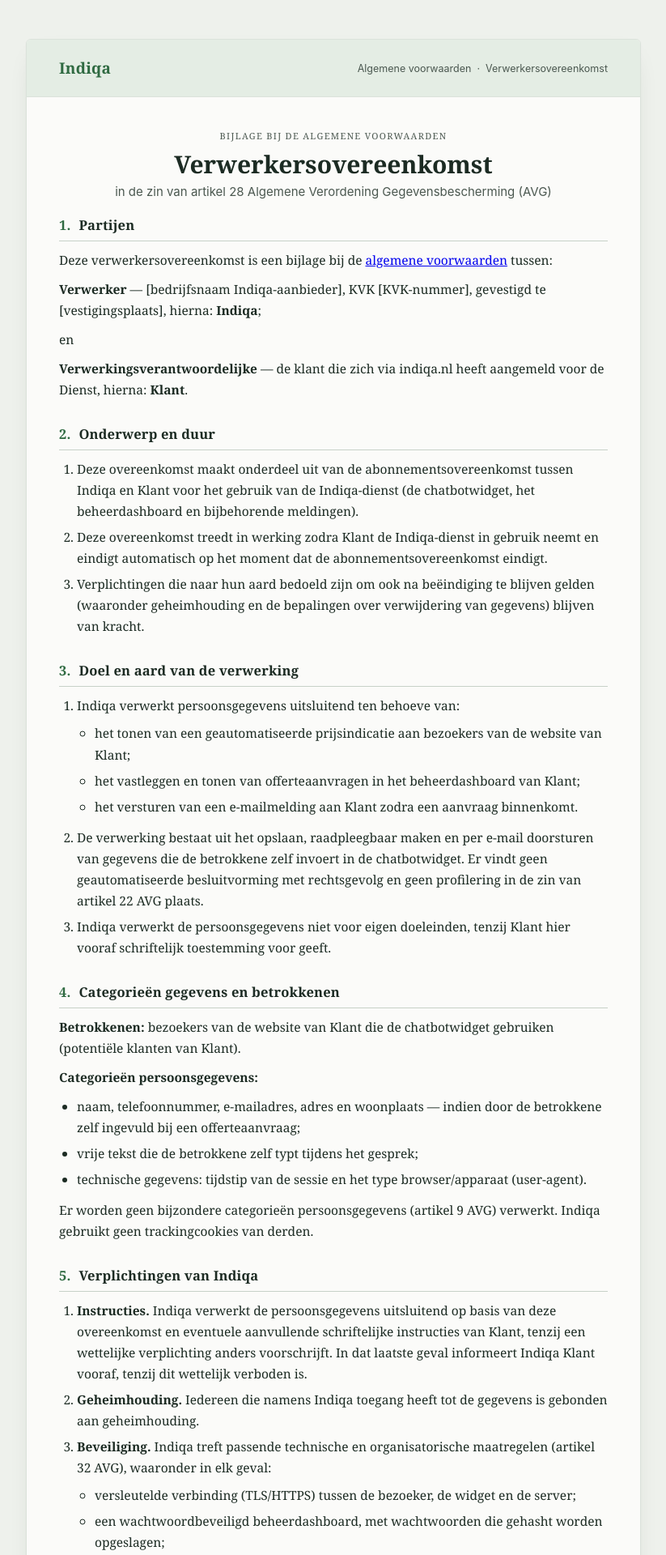
After one commit to MaikVeldman/hovenier-chatbot-demo, a Flask app: page /juridisch/verwerkersovereenkomst in a window 1280 px wide. The commit adds this page. Shown: the top 1920 px of the page at 81% size, without its empty margins (228-1051 px from the left). Run offline with Flask 3, Linux system fonts and the light colour scheme.

Commit message:
Voeg verplichte acceptatie van voorwaarden en verwerkersovereenkomst toe bij aanmelden
Nieuwe publieke pagina's /juridisch/algemene-voorwaarden en
/juridisch/verwerkersovereenkomst, plus een verplichte checkbox in het
aanmeldformulier. Acceptatietijdstip en documentversie worden per
gebruiker vastgelegd (DbUser.voorwaarden_geaccepteerd_op/_versie) als
bewijs bij eventuele discussie later.

```diff
--- a/infrastructure/db/db_models.py
+++ b/infrastructure/db/db_models.py
@@ -41,6 +41,8 @@ class DbUser(Base):
     wachtwoord_hash = Column(String(256), nullable=False)
     is_superadmin   = Column(Boolean, default=False, nullable=False)
     aangemaakt_op   = Column(DateTime, default=lambda: datetime.now(timezone.utc), nullable=False)
+    voorwaarden_geaccepteerd_op = Column(DateTime, nullable=True)
+    voorwaarden_versie         = Column(String(20), nullable=True)
 
     tenant = relationship("DbTenant", back_populates="users")
 
--- a/infrastructure/db/repositories/user_repository.py
+++ b/infrastructure/db/repositories/user_repository.py
@@ -40,8 +40,10 @@ class UserRepository:
         email: str,
         plain_password: str,
         is_superadmin: bool = False,
+        voorwaarden_versie: str | None = None,
     ) -> Optional[int]:
         try:
+            from datetime import datetime, timezone
             from infrastructure.db.database import SessionLocal
             from infrastructure.db.db_models import DbUser
             with SessionLocal() as db:
@@ -50,6 +52,10 @@ class UserRepository:
                     email=email.lower().strip(),
                     wachtwoord_hash=generate_password_hash(plain_password),
                     is_superadmin=is_superadmin,
+                    voorwaarden_geaccepteerd_op=(
+                        datetime.now(timezone.utc) if voorwaarden_versie else None
+                    ),
+                    voorwaarden_versie=voorwaarden_versie,
                 )
                 db.add(user)
                 db.commit()
--- a/server.py
+++ b/server.py
@@ -55,6 +55,8 @@ def _migrate_db() -> None:
             for sql in [
                 "ALTER TABLE tenant_configs ADD COLUMN volume_kortingen JSON",
                 "ALTER TABLE tenant_configs ADD COLUMN instellingen JSON",
+                "ALTER TABLE users ADD COLUMN voorwaarden_geaccepteerd_op TIMESTAMP",
+                "ALTER TABLE users ADD COLUMN voorwaarden_versie VARCHAR(20)",
             ]:
                 try:
                     conn.execute(text(sql))
@@ -366,6 +368,43 @@ def admin_logout():
 
 
 # ============================================================
+# Juridische documenten
+# ============================================================
+
+@app.route("/juridisch/algemene-voorwaarden")
+def algemene_voorwaarden():
+    from infrastructure.config.legal import (
+        INDIQA_BEDRIJFSNAAM, INDIQA_KVK, INDIQA_VESTIGINGSPLAATS,
+        INDIQA_CONTACT_EMAIL, TERMS_VERSION,
+    )
+    return render_template(
+        "juridisch/algemene_voorwaarden.html",
+        bedrijfsnaam=INDIQA_BEDRIJFSNAAM,
+        kvk=INDIQA_KVK,
+        vestigingsplaats=INDIQA_VESTIGINGSPLAATS,
+        contact_email=INDIQA_CONTACT_EMAIL,
+        terms_version=TERMS_VERSION,
+    )
+
+
+@app.route("/juridisch/verwerkersovereenkomst")
+def verwerkersovereenkomst():
+    from infrastructure.config.legal import (
+        INDIQA_BEDRIJFSNAAM, INDIQA_KVK, INDIQA_VESTIGINGSPLAATS,
+        HOSTING_PARTIJ, EMAIL_PARTIJ, TERMS_VERSION,
+    )
+    return render_template(
+        "juridisch/verwerkersovereenkomst.html",
+        bedrijfsnaam=INDIQA_BEDRIJFSNAAM,
+        kvk=INDIQA_KVK,
+        vestigingsplaats=INDIQA_VESTIGINGSPLAATS,
+        hosting_partij=HOSTING_PARTIJ,
+        email_partij=EMAIL_PARTIJ,
+        terms_version=TERMS_VERSION,
+    )
+
+
+# ============================================================
 # Registratie nieuwe Indiqa klant
 # ============================================================
 
@@ -439,6 +478,7 @@ def aanmelden():
         wachtwoord          = request.form.get("wachtwoord") or ""
         wachtwoord2         = request.form.get("wachtwoord2") or ""
         website_impl        = bool(request.form.get("website_implementatie"))
+        akkoord_voorwaarden = bool(request.form.get("akkoord_voorwaarden"))
 
         form = dict(bedrijfsnaam=bedrijfsnaam, regio=regio, email=email,
                     website_implementatie=website_impl)
@@ -452,6 +492,8 @@ def aanmelden():
             error = "Wachtwoord moet minimaal 8 tekens bevatten."
         elif wachtwoord != wachtwoord2:
             error = "Wachtwoorden komen niet overeen."
+        elif not akkoord_voorwaarden:
+            error = "Je moet akkoord gaan met de algemene voorwaarden en de verwerkersovereenkomst om door te gaan."
         else:
             from infrastructure.db.repositories.user_repository import UserRepository
             from infrastructure.db.repositories.tenant_repository import TenantRepository
@@ -469,10 +511,12 @@ def aanmelden():
                     contact_email=email,
                     actief=False,
                 )
+                from infrastructure.config.legal import TERMS_VERSION
                 user_id = UserRepository().create(
                     tenant_id=tenant_id,
                     email=email,
                     plain_password=wachtwoord,
+                    voorwaarden_versie=TERMS_VERSION,
                 )
 
                 if not user_id:
--- /dev/null
+++ b/templates/juridisch/base.html
@@ -0,0 +1,133 @@
+<!DOCTYPE html>
+<html lang="nl">
+<head>
+  <meta charset="UTF-8"/>
+  <meta name="viewport" content="width=device-width,initial-scale=1"/>
+  <title>{% block doc_title %}Indiqa{% endblock %} — Indiqa</title>
+  <style>
+    :root{
+      --bg:#eef1ec;
+      --paper:#fbfbf9;
+      --text:#1c2b23;
+      --text-muted:#4b5850;
+      --accent:#2f6a41;
+      --accent-soft:#e4ede4;
+      --border:#dbe2db;
+      --rule:#c7d1c8;
+      --fill-bg:#eef3ee;
+      --fill-border:#b9cbba;
+      --shadow: 0 1px 2px rgba(28,43,35,.04), 0 12px 32px -16px rgba(28,43,35,.18);
+    }
+    @media (prefers-color-scheme: dark){
+      :root{
+        --bg:#0f1712;
+        --paper:#182420;
+        --text:#eaf0ea;
+        --text-muted:#9fb0a6;
+        --accent:#6bbf87;
+        --accent-soft:#22322a;
+        --border:#2c3d33;
+        --rule:#33473c;
+        --fill-bg:#1c2b24;
+        --fill-border:#3a4f41;
+        --shadow: 0 1px 2px rgba(0,0,0,.3), 0 20px 48px -20px rgba(0,0,0,.6);
+      }
+    }
+    *{box-sizing:border-box;}
+    body{margin:0;}
+    .page{
+      background:var(--bg);
+      color:var(--text);
+      font-family: Georgia, "Iowan Old Style", "Palatino Linotype", "URW Palladio L", "Times New Roman", serif;
+      min-height:100vh;
+      padding: 48px 20px 96px;
+      -webkit-font-smoothing:antialiased;
+    }
+    .sans{ font-family: -apple-system, "Segoe UI", Roboto, Helvetica, Arial, sans-serif; }
+    .sheet{
+      max-width: 760px;
+      margin: 0 auto;
+      background: var(--paper);
+      border: 1px solid var(--border);
+      border-radius: 6px;
+      box-shadow: var(--shadow);
+      overflow: hidden;
+    }
+    .masthead{
+      display:flex; align-items:center; justify-content:space-between; gap:16px;
+      padding: 22px 40px; border-bottom: 1px solid var(--border); background: var(--accent-soft);
+    }
+    .masthead a{ text-decoration:none; }
+    .wordmark{
+      font-family: Georgia, "Iowan Old Style", serif; font-weight: 700; font-size: 19px;
+      letter-spacing: 0.01em; color: var(--accent);
+    }
+    .doc-nav{ font-size: 12.5px; color: var(--text-muted); }
+    .doc-nav a{ color: var(--text-muted); }
+    .doc-nav a:hover{ color: var(--accent); }
+    .doc-header{ padding: 40px 40px 8px; text-align:center; }
+    .doc-eyebrow{
+      font-family: inherit; font-size: 11px; letter-spacing: 0.12em; text-transform: uppercase;
+      color: var(--text-muted); margin: 0 0 10px;
+    }
+    h1{ font-size: 30px; line-height:1.2; margin: 0 0 6px; text-wrap: balance; }
+    .doc-sub{ color: var(--text-muted); font-size: 15px; margin: 0 0 4px; }
+    .content{ padding: 8px 40px 44px; }
+    article.clause{ margin: 0 0 30px; }
+    article.clause h2{
+      font-size: 16.5px; letter-spacing: 0.01em; margin: 0 0 10px; padding-bottom: 8px;
+      border-bottom: 1px solid var(--rule); display:flex; align-items:baseline; gap: 10px;
+    }
+    article.clause h2 .num{ font-variant-numeric: tabular-nums; color: var(--accent); }
+    article.clause p, article.clause li{ font-size: 15.5px; line-height: 1.68; margin: 0 0 10px; }
+    article.clause ol.sub, article.clause ul.sub{ margin: 8px 0 12px; padding-left: 22px; }
+    article.clause li{ margin-bottom: 6px; }
+    article.clause p:last-child{ margin-bottom:0; }
+    .fieldlist{
+      font-family: inherit; list-style: none; margin: 10px 0 0; padding: 0;
+      display:grid; grid-template-columns: 1fr 1fr; gap: 8px 20px;
+    }
+    .fieldlist li{ font-size: 13.5px; color: var(--text-muted); border-bottom: 1px dotted var(--rule); padding-bottom: 6px; }
+    .fieldlist b{ color: var(--text); font-weight:600; }
+    hr.divider{ border:none; border-top: 1px solid var(--rule); margin: 40px 0; }
+    .footer-note{ text-align:center; font-family: inherit; font-size: 12px; color: var(--text-muted); padding: 18px 40px 0; }
+    @media (max-width: 620px){
+      .page{ padding: 24px 10px 64px; }
+      .masthead, .doc-header, .content{ padding-left: 22px; padding-right: 22px; }
+      .fieldlist{ grid-template-columns: 1fr; }
+    }
+    @media print{
+      body{ background:#fff; }
+      .page{ background:#fff; padding:0; }
+      .sheet{ box-shadow:none; border:none; max-width:none; }
+      .masthead{ background:#fff; }
+      article.clause{ break-inside: avoid; }
+    }
+  </style>
+</head>
+<body>
+  <div class="page">
+    <div class="sheet">
+      <div class="masthead">
+        <a class="wordmark sans" href="/">Indiqa</a>
+        <span class="doc-nav sans">
+          <a href="/juridisch/algemene-voorwaarden">Algemene voorwaarden</a> &nbsp;·&nbsp;
+          <a href="/juridisch/verwerkersovereenkomst">Verwerkersovereenkomst</a>
+        </span>
+      </div>
+
+      <div class="doc-header">
+        <p class="doc-eyebrow sans">{% block doc_eyebrow %}{% endblock %}</p>
+        <h1>{% block doc_heading %}{% endblock %}</h1>
+        <p class="doc-sub sans">{% block doc_sub %}{% endblock %}</p>
+      </div>
+
+      <div class="content">
+        {% block content %}{% endblock %}
+      </div>
+
+      <p class="footer-note">Versie {{ terms_version }} · Indiqa</p>
+    </div>
+  </div>
+</body>
+</html>
--- /dev/null
+++ b/templates/juridisch/verwerkersovereenkomst.html
@@ -0,0 +1,142 @@
+{% extends "juridisch/base.html" %}
+
+{% block doc_title %}Verwerkersovereenkomst{% endblock %}
+{% block doc_eyebrow %}Bijlage bij de algemene voorwaarden{% endblock %}
+{% block doc_heading %}Verwerkersovereenkomst{% endblock %}
+{% block doc_sub %}in de zin van artikel 28 Algemene Verordening Gegevensbescherming (AVG){% endblock %}
+
+{% block content %}
+
+  <article class="clause">
+    <h2><span class="num">1.</span> Partijen</h2>
+    <p>Deze verwerkersovereenkomst is een bijlage bij de <a href="/juridisch/algemene-voorwaarden">algemene
+    voorwaarden</a> tussen:</p>
+    <p><b>Verwerker</b> — {{ bedrijfsnaam }}, KVK {{ kvk }}, gevestigd te {{ vestigingsplaats }}, hierna: <b>Indiqa</b>;</p>
+    <p>en</p>
+    <p><b>Verwerkingsverantwoordelijke</b> — de klant die zich via indiqa.nl heeft aangemeld voor de Dienst,
+    hierna: <b>Klant</b>.</p>
+  </article>
+
+  <article class="clause">
+    <h2><span class="num">2.</span> Onderwerp en duur</h2>
+    <ol class="sub">
+      <li>Deze overeenkomst maakt onderdeel uit van de abonnementsovereenkomst tussen Indiqa en Klant voor
+      het gebruik van de Indiqa-dienst (de chatbotwidget, het beheerdashboard en bijbehorende meldingen).</li>
+      <li>Deze overeenkomst treedt in werking zodra Klant de Indiqa-dienst in gebruik neemt en eindigt
+      automatisch op het moment dat de abonnementsovereenkomst eindigt.</li>
+      <li>Verplichtingen die naar hun aard bedoeld zijn om ook na beëindiging te blijven gelden (waaronder
+      geheimhouding en de bepalingen over verwijdering van gegevens) blijven van kracht.</li>
+    </ol>
+  </article>
+
+  <article class="clause">
+    <h2><span class="num">3.</span> Doel en aard van de verwerking</h2>
+    <ol class="sub">
+      <li>Indiqa verwerkt persoonsgegevens uitsluitend ten behoeve van:
+        <ul class="sub">
+          <li>het tonen van een geautomatiseerde prijsindicatie aan bezoekers van de website van Klant;</li>
+          <li>het vastleggen en tonen van offerteaanvragen in het beheerdashboard van Klant;</li>
+          <li>het versturen van een e-mailmelding aan Klant zodra een aanvraag binnenkomt.</li>
+        </ul>
+      </li>
+      <li>De verwerking bestaat uit het opslaan, raadpleegbaar maken en per e-mail doorsturen van gegevens
+      die de betrokkene zelf invoert in de chatbotwidget. Er vindt geen geautomatiseerde besluitvorming met
+      rechtsgevolg en geen profilering in de zin van artikel 22 AVG plaats.</li>
+      <li>Indiqa verwerkt de persoonsgegevens niet voor eigen doeleinden, tenzij Klant hier vooraf
+      schriftelijk toestemming voor geeft.</li>
+    </ol>
+  </article>
+
+  <article class="clause">
+    <h2><span class="num">4.</span> Categorieën gegevens en betrokkenen</h2>
+    <p><b>Betrokkenen:</b> bezoekers van de website van Klant die de chatbotwidget gebruiken (potentiële
+    klanten van Klant).</p>
+    <p><b>Categorieën persoonsgegevens:</b></p>
+    <ul class="sub">
+      <li>naam, telefoonnummer, e-mailadres, adres en woonplaats — indien door de betrokkene zelf ingevuld
+      bij een offerteaanvraag;</li>
+      <li>vrije tekst die de betrokkene zelf typt tijdens het gesprek;</li>
+      <li>technische gegevens: tijdstip van de sessie en het type browser/apparaat (user-agent).</li>
+    </ul>
+    <p>Er worden geen bijzondere categorieën persoonsgegevens (artikel 9 AVG) verwerkt. Indiqa gebruikt geen
+    trackingcookies van derden.</p>
+  </article>
+
+  <article class="clause">
+    <h2><span class="num">5.</span> Verplichtingen van Indiqa</h2>
+    <ol class="sub">
+      <li><b>Instructies.</b> Indiqa verwerkt de persoonsgegevens uitsluitend op basis van deze overeenkomst
+      en eventuele aanvullende schriftelijke instructies van Klant, tenzij een wettelijke verplichting anders
+      voorschrijft. In dat laatste geval informeert Indiqa Klant vooraf, tenzij dit wettelijk verboden is.</li>
+      <li><b>Geheimhouding.</b> Iedereen die namens Indiqa toegang heeft tot de gegevens is gebonden aan
+      geheimhouding.</li>
+      <li><b>Beveiliging.</b> Indiqa treft passende technische en organisatorische maatregelen (artikel 32
+      AVG), waaronder in elk geval:
+        <ul class="sub">
+          <li>versleutelde verbinding (TLS/HTTPS) tussen de bezoeker, de widget en de server;</li>
+          <li>een wachtwoordbeveiligd beheerdashboard, met wachtwoorden die gehasht worden opgeslagen;</li>
+          <li>technische scheiding van gegevens tussen verschillende klanten van Indiqa;</li>
+          <li>regelmatige back-ups van de database;</li>
+          <li>toegang tot de onderliggende database beperkt tot Indiqa, uitsluitend voor beheer en
+          ondersteuning.</li>
+        </ul>
+      </li>
+      <li><b>Meldplicht datalekken.</b> Indiqa meldt een (vermoedelijk) datalek zonder onredelijke
+      vertraging, en in elk geval binnen 48 uur nadat Indiqa hier kennis van heeft, aan Klant. De melding
+      bevat de aard van het lek, de vermoedelijke gevolgen en de genomen maatregelen, zodat Klant zo nodig
+      tijdig kan melden bij de Autoriteit Persoonsgegevens.</li>
+      <li><b>Bijstand.</b> Indiqa werkt binnen redelijke termijn mee aan verzoeken van Klant die voortvloeien
+      uit rechten van betrokkenen (inzage, correctie, verwijdering, dataportabiliteit) en aan een eventuele
+      DPIA.</li>
+    </ol>
+  </article>
+
+  <article class="clause">
+    <h2><span class="num">6.</span> Subverwerkers</h2>
+    <p>Klant geeft Indiqa algemene toestemming om de volgende subverwerkers in te schakelen:</p>
+    <ul class="fieldlist sans" style="margin-top:0;">
+      <li><b>Hosting &amp; database</b> — {{ hosting_partij }}</li>
+      <li><b>E-mailverzending</b> — {{ email_partij }}</li>
+    </ul>
+    <ol class="sub" start="2" style="margin-top:16px;">
+      <li>Indiqa informeert Klant bij het inschakelen van een nieuwe subverwerker of het vervangen van een
+      bestaande, zodat Klant hier bezwaar tegen kan maken.</li>
+      <li>Indiqa legt subverwerkers dezelfde verplichtingen op als in deze overeenkomst zijn opgenomen.</li>
+    </ol>
+  </article>
+
+  <article class="clause">
+    <h2><span class="num">7.</span> Doorgifte buiten de EER</h2>
+    <p>Persoonsgegevens worden, voor zover Indiqa bekend, uitsluitend binnen de Europese Economische Ruimte
+    verwerkt. Mocht dit wijzigen, dan meldt Indiqa dit vooraf schriftelijk aan Klant en zorgt zij voor een
+    passende waarborg (zoals EU-standaardclausules).</p>
+  </article>
+
+  <article class="clause">
+    <h2><span class="num">8.</span> Controle en audit</h2>
+    <p>Klant mag, na schriftelijke aankondiging met een redelijke termijn van ten minste 14 dagen, Indiqa
+    vragen om informatie te verstrekken waaruit naleving van deze overeenkomst blijkt, of (laten) controleren
+    of Indiqa deze overeenkomst naleeft. Kosten die redelijkerwijs niet in verhouding staan tot een reguliere
+    controle komen voor rekening van Klant.</p>
+  </article>
+
+  <article class="clause">
+    <h2><span class="num">9.</span> Einde van de overeenkomst</h2>
+    <p>Na beëindiging van de abonnementsovereenkomst verwijdert Indiqa alle persoonsgegevens van Klant binnen
+    30 dagen, of retourneert deze op verzoek van Klant, tenzij een wettelijke bewaarplicht zich hiertegen
+    verzet.</p>
+  </article>
+
+  <article class="clause">
+    <h2><span class="num">10.</span> Aansprakelijkheid</h2>
+    <p>Voor aansprakelijkheid tussen partijen geldt het bepaalde in de algemene voorwaarden tussen Indiqa en
+    Klant.</p>
+  </article>
+
+  <article class="clause">
+    <h2><span class="num">11.</span> Toepasselijk recht</h2>
+    <p>Op deze overeenkomst is Nederlands recht van toepassing. Geschillen worden voorgelegd aan de bevoegde
+    rechter in {{ vestigingsplaats }}.</p>
+  </article>
+
+{% endblock %}
```
Also changed, not shown: infrastructure/config/legal.py (added, +24 -0 lines), templates/account/registreer.html (+26 -1 lines), templates/juridisch/algemene_voorwaarden.html (added, +118 -0 lines).
